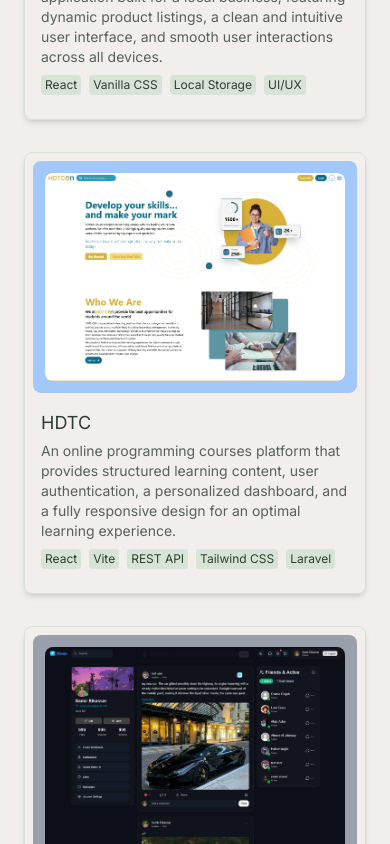
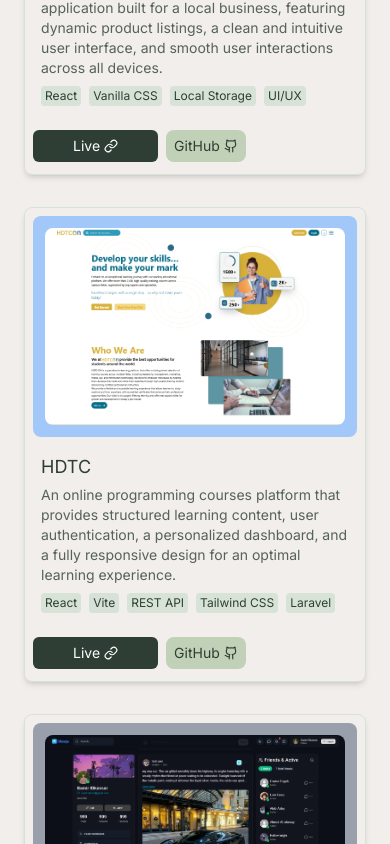
Before and after one commit to samirAlkassar/samir, a Next.js app: page / in a window 390 px wide. Shown: the part 1400-2244 px from the top of the page. Built offline with nearby package versions, Linux system fonts and the light colour scheme; a web font is replaced by a local one.

Commit message:
adding link buttons on mobile screen

```diff
--- a/app/components/layout/Projects.tsx
+++ b/app/components/layout/Projects.tsx
@@ -1,6 +1,9 @@
+"use client";
+
 import { ArrowRight, Github, Link } from "lucide-react";
 import projects from "../../constants/projects.json"
 import { Calistoga } from "next/font/google";
+import { useRouter } from "next/navigation";
 
 const calistoga = Calistoga({
   subsets: ["latin"],
@@ -9,6 +12,7 @@ const calistoga = Calistoga({
 
 
 const Projects = () => {
+  const router = useRouter();
   return (
     <section id="projects">
       <div className="max-w-3xl mx-auto py-10 px-6 sm:px-4">
@@ -21,7 +25,7 @@ const Projects = () => {
             <div
               key={index}
               className="group block rounded-lg sm:rounded-xl overflow-hidden shadow-md p-2 sm:p-4 border-primary/20 border">
-              <div className={`hover:[&_div]:flex cursor-pointer relative h-58 w-full overflow-hidden rounded-lg sm:rounded-lg p-3 ${project.theme ? project.theme : "bg-green-400"}`}>
+              <div className={`hover:[&_div]:flex cursor-pointer relative md:h-58 w-full overflow-hidden rounded-lg sm:rounded-lg p-3 ${project.theme ? project.theme : "bg-green-400"}`}>
                 <img
                   src={project.image}
                   alt={project.title}
@@ -53,6 +57,16 @@ const Projects = () => {
                   ))}
                 </div>
               </div>
+              <div className="flex gap-2 mt-2 mb-1 md:hidden">
+                <button onClick={()=>router.push(project.live)} className="bg-foreground text-sm text-white font-medium px-10 py-1.5 rounded-md flex items-center justify-center gap-1 cursor-pointer hover:bg-foreground/80 active:scale-95 transition-all duration-75 ease-in">
+                  <p>Live</p>
+                  <Link size={14}/>
+                </button>
+                <button onClick={()=>router.push(project.github)} className="bg-accent/50 text-sm rounded-lg px-2 py-1.5 font-medium flex items-center justify-center gap-1 cursor-pointer hover:bg-accent/30 active:scale-95 transition-all duration-75 ease-in">
+                  <p>GitHub</p>
+                  <Github size={14}/>
+                </button>
+              </div>
             </div>
           ))}
         </div>
--- a/app/projects/page.tsx
+++ b/app/projects/page.tsx
@@ -1,6 +1,9 @@
+"use client";
+
 import { Github, Link } from "lucide-react";
 import projects from "../constants/projects.json";
 import { Calistoga } from "next/font/google";
+import { useRouter } from "next/navigation";
 
 const calistoga = Calistoga({
   subsets: ["latin"],
@@ -8,6 +11,7 @@ const calistoga = Calistoga({
 });
 
 const Projects = () => {
+  const router = useRouter();
   return (
     <section id="projects">
       <div className="max-w-3xl mx-auto py-10 px-6 sm:px-4">
@@ -50,6 +54,16 @@ const Projects = () => {
                   ))}
                 </div>
               </div>
+              <div className="flex gap-2 mt-2 mb-1 md:hidden">
+                <button onClick={()=>router.push(project.live)} className="bg-foreground text-sm text-white font-medium px-10 py-1.5 rounded-md flex items-center justify-center gap-1 cursor-pointer hover:bg-foreground/80 active:scale-95 transition-all duration-75 ease-in">
+                  <p>Live</p>
+                  <Link size={14}/>
+                </button>
+                <button onClick={()=>router.push(project.github)} className="bg-accent/50 text-sm rounded-lg px-2 py-1.5 font-medium flex items-center justify-center gap-1 cursor-pointer hover:bg-accent/30 active:scale-95 transition-all duration-75 ease-in">
+                  <p>GitHub</p>
+                  <Github size={14}/>
+                </button>
+              </div>
             </div>
           ))}
         </div>
```
